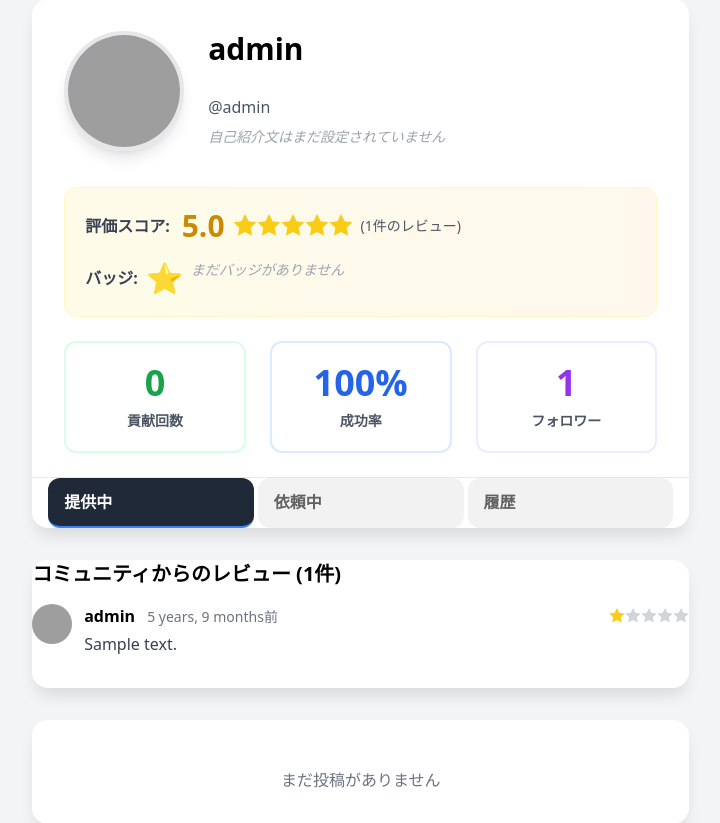
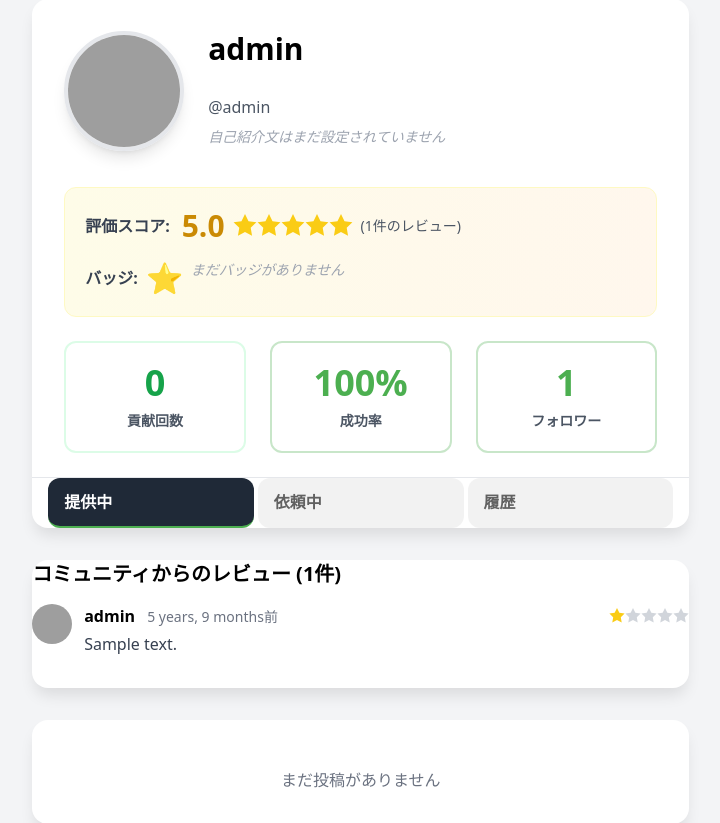
Before and after one commit to ZayYar-Phyo/kindred_space, a Django app: page /users/admin/ in a window 1280 px wide. Shown: the part 421-1244 px from the top of the page, without its empty margins (74-794 px from the left). Run offline with Django 5.2, Linux system fonts and the light colour scheme; data comes from the database, SQL or seed files in the repository; tables that the repository leaves empty hold one stand-in row (values such as "Sample post"); some libraries are stand-ins or nearby versions; grey boxes are pictures that could not be loaded.

Commit message:
Update website colors to a unified green theme for key elements
Refactors HTML templates to replace specific blue and purple color classes with new primary color variables (e.g., `bg-blue-100` to `bg-primary-soft`, `text-blue-600` to `text-primary`).

Replit-Commit-Author: Agent
Replit-Commit-Session-Id: 21fe5bb6-6534-447f-82ca-2553a981ccff
Replit-Commit-Checkpoint-Type: intermediate_checkpoint
Replit-Commit-Event-Id: bd0e635b-451c-4c44-bdbf-4106cc217bb3
Replit-Commit-Screenshot-Url: https://storage.googleapis.com/screenshot-production-us-central1/5163670d-94d8-4de5-a2d2-75e126789bb2/21fe5bb6-6534-447f-82ca-2553a981ccff/Oc1GSho

```diff
--- a/templates/a_posts/profile.html
+++ b/templates/a_posts/profile.html
@@ -21,7 +21,7 @@
                     <div class="flex items-center gap-3">
                         <h1 class="text-3xl font-bold">{{ profile.display_name }}</h1>
                         {% if profile.is_verified %}
-                        <span class="inline-flex items-center gap-1 bg-blue-100 text-blue-800 text-sm font-semibold px-3 py-1 rounded-full">
+                        <span class="inline-flex items-center gap-1 bg-primary-soft text-primary-dark text-sm font-semibold px-3 py-1 rounded-full">
                             <svg class="w-4 h-4" fill="currentColor" viewBox="0 0 20 20">
                                 <path fill-rule="evenodd" d="M6.267 3.455a3.066 3.066 0 001.745-.723 3.066 3.066 0 013.976 0 3.066 3.066 0 001.745.723 3.066 3.066 0 012.812 2.812c.051.643.304 1.254.723 1.745a3.066 3.066 0 010 3.976 3.066 3.066 0 00-.723 1.745 3.066 3.066 0 01-2.812 2.812 3.066 3.066 0 00-1.745.723 3.066 3.066 0 01-3.976 0 3.066 3.066 0 00-1.745-.723 3.066 3.066 0 01-2.812-2.812 3.066 3.066 0 00-.723-1.745 3.066 3.066 0 010-3.976 3.066 3.066 0 00.723-1.745 3.066 3.066 0 012.812-2.812zm7.44 5.252a1 1 0 00-1.414-1.414L9 10.586 7.707 9.293a1 1 0 00-1.414 1.414l2 2a1 1 0 001.414 0l4-4z" clip-rule="evenodd"/>
                             </svg>
@@ -138,12 +138,12 @@
                 <div class="text-4xl font-extrabold text-green-600 mb-2">{{ profile.total_contributions }}</div>
                 <div class="text-sm text-gray-600 font-semibold">貢献回数</div>
             </div>
-            <div class="bg-white p-5 rounded-xl border-2 border-blue-100 hover:border-blue-300 transition">
-                <div class="text-4xl font-extrabold text-blue-600 mb-2">{{ profile.success_rate|floatformat:0 }}%</div>
+            <div class="bg-white p-5 rounded-xl border-2 border-primary-soft hover:border-primary-light transition">
+                <div class="text-4xl font-extrabold text-primary mb-2">{{ profile.success_rate|floatformat:0 }}%</div>
                 <div class="text-sm text-gray-600 font-semibold">成功率</div>
             </div>
-            <div class="bg-white p-5 rounded-xl border-2 border-purple-100 hover:border-purple-300 transition">
-                <div class="text-4xl font-extrabold text-purple-600 mb-2">{{ followers_count }}</div>
+            <div class="bg-white p-5 rounded-xl border-2 border-primary-soft hover:border-primary-light transition">
+                <div class="text-4xl font-extrabold text-primary mb-2">{{ followers_count }}</div>
                 <div class="text-sm text-gray-600 font-semibold">フォロワー</div>
             </div>
         </div>
@@ -152,13 +152,13 @@
     <!-- Content Tabs -->
     <div class="border-t border-gray-200">
         <div class="flex gap-1 px-4">
-            <a href="?tab=giving" class="tab {% if current_tab == 'giving' %}selected{% endif %} flex-1 text-center py-3 border-b-2 {% if current_tab == 'giving' %}border-blue-500 text-blue-600{% else %}border-transparent text-gray-600 hover:text-gray-900{% endif %} font-semibold">
+            <a href="?tab=giving" class="tab {% if current_tab == 'giving' %}selected{% endif %} flex-1 text-center py-3 border-b-2 {% if current_tab == 'giving' %}border-primary text-primary{% else %}border-transparent text-gray-600 hover:text-gray-900{% endif %} font-semibold">
                 提供中
             </a>
-            <a href="?tab=requesting" class="tab {% if current_tab == 'requesting' %}selected{% endif %} flex-1 text-center py-3 border-b-2 {% if current_tab == 'requesting' %}border-blue-500 text-blue-600{% else %}border-transparent text-gray-600 hover:text-gray-900{% endif %} font-semibold">
+            <a href="?tab=requesting" class="tab {% if current_tab == 'requesting' %}selected{% endif %} flex-1 text-center py-3 border-b-2 {% if current_tab == 'requesting' %}border-primary text-primary{% else %}border-transparent text-gray-600 hover:text-gray-900{% endif %} font-semibold">
                 依頼中
             </a>
-            <a href="?tab=history" class="tab {% if current_tab == 'history' %}selected{% endif %} flex-1 text-center py-3 border-b-2 {% if current_tab == 'history' %}border-blue-500 text-blue-600{% else %}border-transparent text-gray-600 hover:text-gray-900{% endif %} font-semibold">
+            <a href="?tab=history" class="tab {% if current_tab == 'history' %}selected{% endif %} flex-1 text-center py-3 border-b-2 {% if current_tab == 'history' %}border-primary text-primary{% else %}border-transparent text-gray-600 hover:text-gray-900{% endif %} font-semibold">
                 履歴
             </a>
         </div>
@@ -215,10 +215,10 @@
             <label for="comment" class="block text-sm font-semibold mb-2">コメント (任意)</label>
             <textarea name="comment" id="comment" rows="3"
                       placeholder="このユーザーとの取引体験を教えてください..."
-                      class="w-full border border-gray-300 rounded-lg p-3 focus:ring-2 focus:ring-blue-500 focus:border-transparent"></textarea>
+                      class="w-full border border-gray-300 rounded-lg p-3 focus:ring-2 focus:ring-primary focus:border-transparent"></textarea>
         </div>
 
-        <button type="submit" class="bg-blue-600 hover:bg-blue-700 text-white font-semibold px-6 py-2 rounded-lg transition">
+        <button type="submit" class="bg-primary hover:bg-primary-dark text-white font-semibold px-6 py-2 rounded-lg transition">
             {% if has_reviewed %}
             レビューを更新
             {% else %}
```
